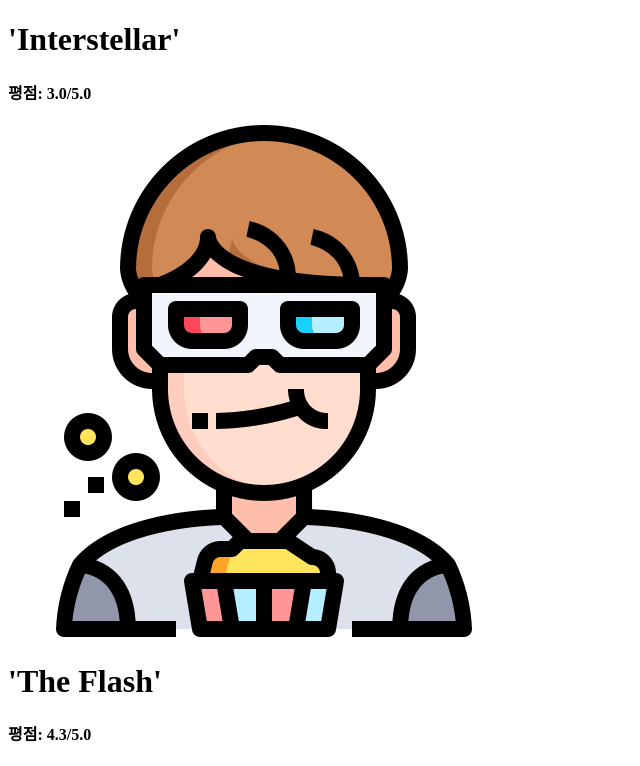
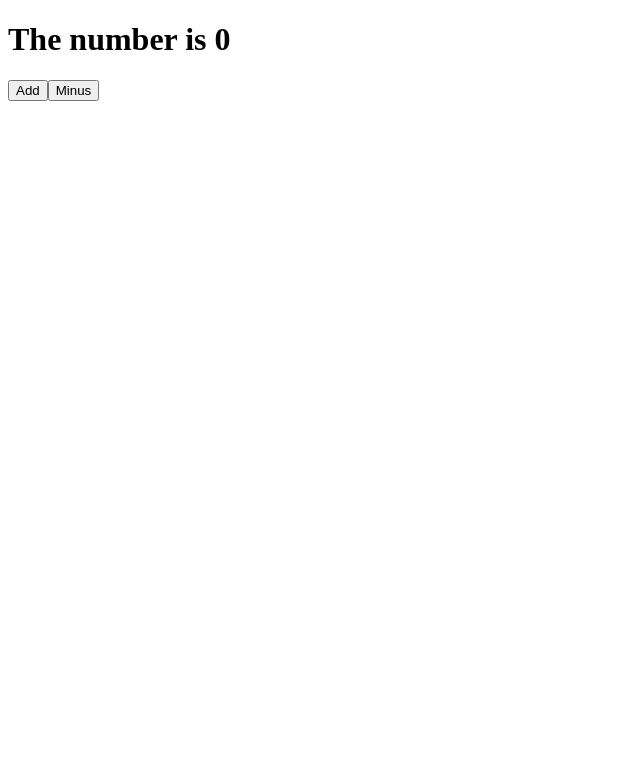
Before and after one commit to jmjy1115/clone1-movie-app-2023, a React (Create React App) app: page / in a window 1280 px wide. Shown: the top 766 px of the page, without its empty margins (0-640 px from the left). Built offline with nearby package versions, Linux system fonts and the light colour scheme.

Commit message:
05-2 state와 setState()를 사용하여 증감 기능 구현

```diff
--- a/src/App.js
+++ b/src/App.js
@@ -1,63 +1,31 @@
 import React from 'react';
-import PropTypes from 'prop-types';
 
-function Movie({ title, image, rating }) {
-  return (
-    <>
-      <h1>'{title}'</h1>
-      <h4>평점: {rating.toFixed(1)}/5.0</h4>
-      <img src={image} alt={title} />
-    </>
-  );
-}
+class App extends React.Component {
+  state = {
+    count: 0,
+  };
 
-const movieList = [
-  {
-    id: 1,
-    title: 'Interstellar',
-    image: '/image0.png',
-    rating: 3.0,
-  },
-  {
-    id: 2,
-    title: 'The Flash',
-    image: '/image1.png',
-    rating: 4.3,
-  },
-  {
-    id: 3,
-    title: 'Elemental',
-    image: '/image2.png',
-    rating: 3.7,
-  },
-  {
-    id: 4,
-    title: 'Transformers',
-    image: '/image3.png',
-    rating: 4.5,
-  },
-  {
-    id: 5,
-    title: 'Guardians of the Galaxy',
-    image: '/image4.png',
-    rating: 4.2,
-  },
-]
+  add = () => {
+    this.setState(current => ({
+      count: current.count + 1,
+    }));
+  }
 
-function App() {
-  return (
-    <div>
-      {movieList.map(movie => (
-      <Movie key={movie.id} title={movie.title} image={movie.image} rating={movie.rating} />
-      ))}
-    </div>
-  );
-}
+  minus = () => {
+    this.setState(current => ({
+      count: current.count - 1,
+    }));
+  }
 
-Movie.propTypes = {
-  title: PropTypes.string.isRequired,
-  image: PropTypes.string.isRequired,
-  rating: PropTypes.number.isRequired,
+  render() {
+    return (
+      <div>
+        <h1>The number is {this.state.count}</h1>
+        <button onClick={this.add}>Add</button>
+        <button onClick={this.minus}>Minus</button>
+      </div>
+    )
+  }
 }
 
 export default App;
```
